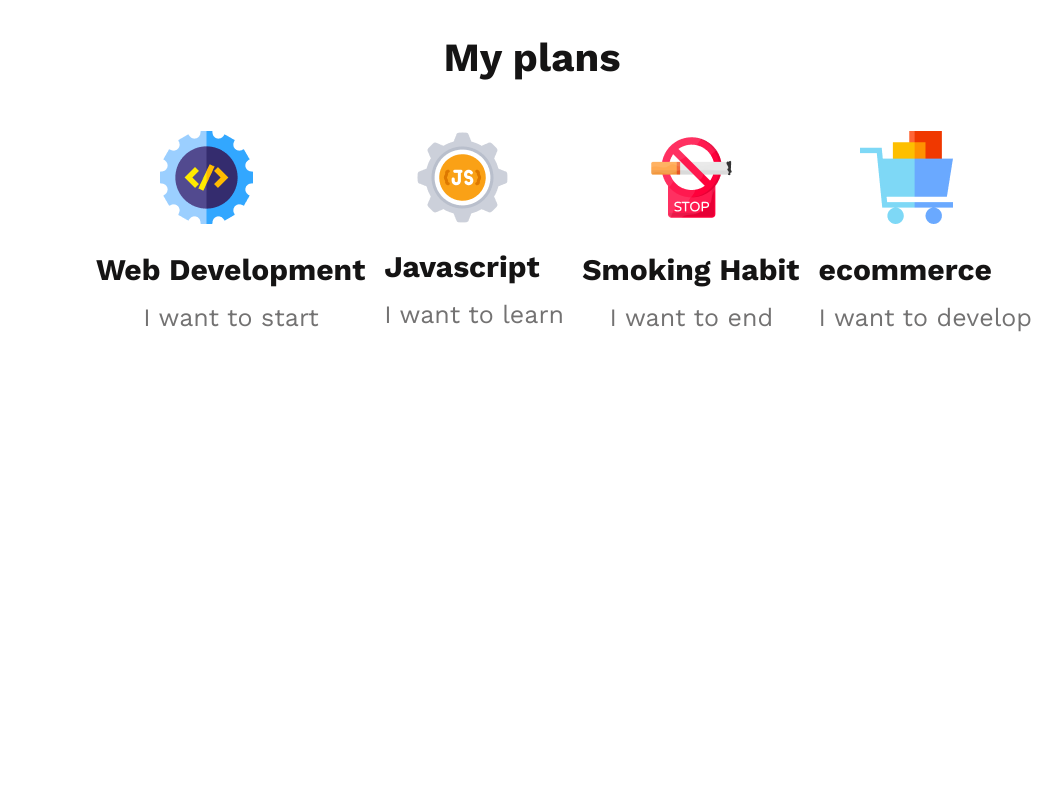
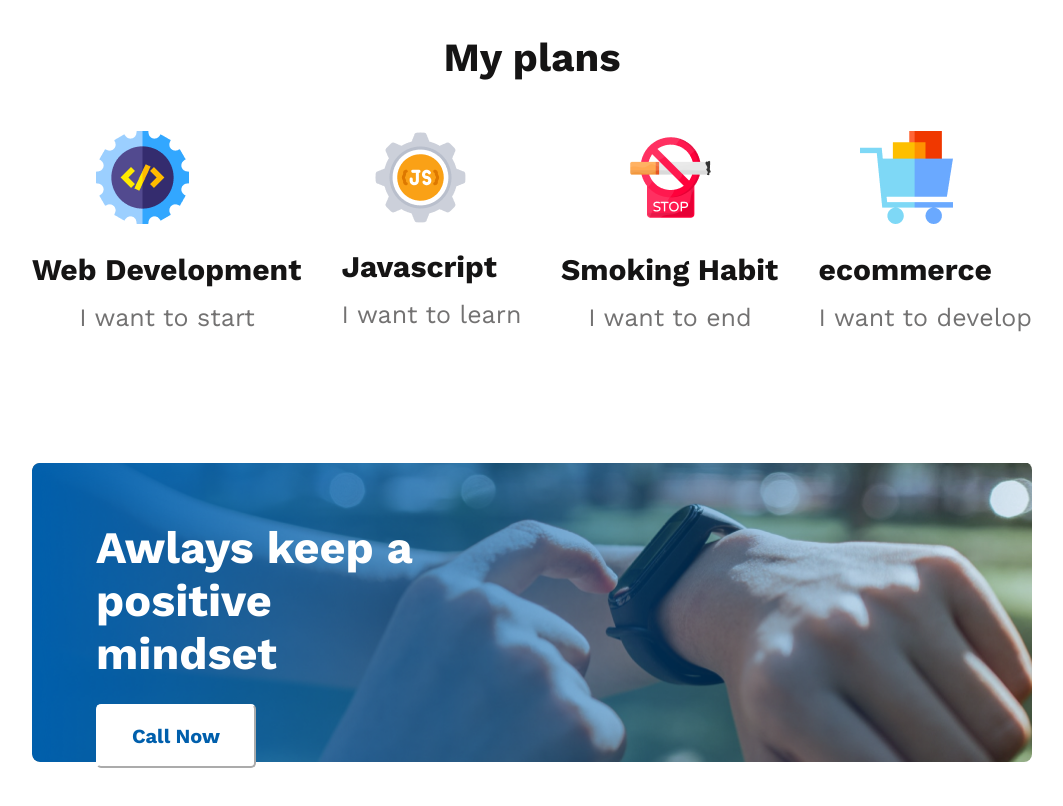
Before and after one commit to mariyasf/new-year-new-me, a plain HTML site: page index.html in a window 1280 px wide. Shown: the part 1760-2566 px from the top of the page, without its empty margins (108-1171 px from the left). Before the commit the page ends 2232 px from the top, so only its background shows below. Drawn offline with nearby package versions, Linux system fonts and the light colour scheme.

Commit message:
new-year-new-me

```diff
--- a/index.html
+++ b/index.html
@@ -20,7 +20,7 @@
                     available,
                     but the majority have suffered alteration in some form, by
                     injected humour, or randomised words</p>
-                <button class="header-btn">Contact Us</button>
+                <button class=" btn-primary header-btn">Contact Us</button>
             </div>
         </header>
         <!-- main part -->
@@ -124,6 +124,16 @@
 
             </section>
             <!-- 3rd part -->
+            <section class="positive-section">
+                <h3 class="positive-title">
+                    Awlays keep a positive mindset
+
+                </h3>
+                <button class="btn-primary">Call Now
+
+                </button>
+
+            </section>
 
         </main>
         <!-- footer part -->
--- a/styles/style.css
+++ b/styles/style.css
@@ -3,6 +3,18 @@
     margin: 0px;
     padding: 0px;
     font-family: 'Work Sans', sans-serif;
+}
+
+.btn-primary {
+    border-radius: 5px;
+    background: #FFF;
+    border-color: white;
+    width: 160px;
+    height: 64px;
+    color: #005FAC;
+    text-align: center;
+    font-size: 20px;
+    font-weight: 600;
 }
 
 /* header style */
@@ -102,7 +114,7 @@ li {
 .plan-container {
     display: flex;
     justify-content: space-between;
-    padding-left: 64px;
+    /* padding-left: 64px; */
 }
 
 .plan-sector img {
@@ -142,4 +154,25 @@ li {
     font-size: 25px;
     font-weight: 500;
     margin-top: 0px;
+
 }
+
+/* positive-section */
+.positive-section {
+    background-image: url('../images/gradient1.png'), url('../images/watch.png');
+    background-repeat: no-repeat;
+    background-size: cover;
+    max-width: 1450px;
+    height: 300px;
+    border-radius: 8px;
+    margin-top: 130px;
+    padding-left: 64px;
+
+}
+
+.positive-title {
+    color: #FFF;
+    font-size: 45px;
+    font-weight: 700;
+    padding: 59px 617px 24px 0px;
+}
```
